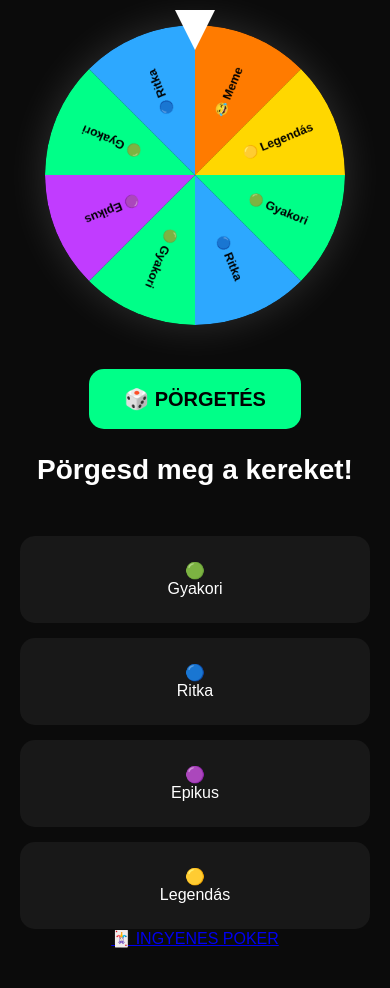
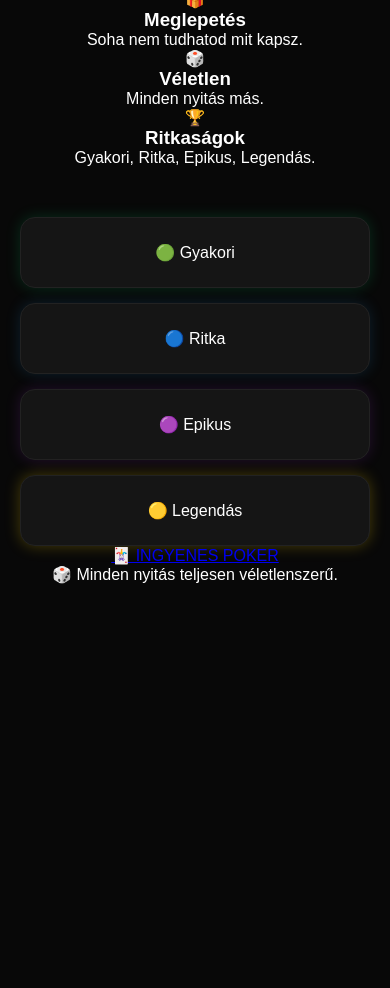
Before and after one commit to hurdabigdawe-bot/gif-shop, a plain HTML site: page index.html in a window 390 px wide. Shown: the part 479-1467 px from the top of the page. After the commit the page ends 1113 px from the top, so only its background shows below. Drawn offline with Linux system fonts and the light colour scheme.

Commit message:
Update index.html

```diff
--- a/index.html
+++ b/index.html
@@ -1,176 +1,18 @@
 <!DOCTYPE html>
 <html lang="hu">
 <head>
+
 <meta charset="UTF-8">
 <meta name="viewport" content="width=device-width, initial-scale=1.0">
-<title>🎁 Mystery GIF Box</title>
 
-<style>
+<title>🎁 Mystery Box</title>
 
-*{
-margin:0;
-padding:0;
-box-sizing:border-box;
-}
-
-body{
-background:#0b0b0b;
-font-family:Arial,Helvetica,sans-serif;
-color:white;
-overflow-x:hidden;
-}
-
-.hero{
-min-height:100vh;
-display:flex;
-justify-content:center;
-align-items:center;
-padding:40px 20px;
-}
-
-.container{
-max-width:1000px;
-width:100%;
-text-align:center;
-}
-
-.badge{
-display:inline-block;
-padding:12px 20px;
-background:#181818;
-border-radius:999px;
-color:#00ff88;
-margin-bottom:25px;
-}
-
-h1{
-font-size:70px;
-line-height:1.1;
-margin-bottom:20px;
-}
-
-h1 span{
-color:#00ff88;
-}
-
-.subtitle{
-max-width:700px;
-margin:auto;
-font-size:22px;
-line-height:1.7;
-color:#bbb;
-}
-
-.price{
-font-size:80px;
-font-weight:bold;
-color:gold;
-margin-top:30px;
-}
-
-.wheel-container{
-position:relative;
-width:400px;
-margin:40px auto;
-}
-
-.pointer{
-position:absolute;
-left:50%;
-transform:translateX(-50%);
-top:-15px;
-width:0;
-height:0;
-border-left:20px solid transparent;
-border-right:20px solid transparent;
-border-top:40px solid white;
-z-index:10;
-}
-
-#wheel{
-border-radius:50%;
-box-shadow:0 0 40px rgba(255,255,255,.15);
-}
-
-#spinBtn{
-padding:18px 35px;
-border:none;
-background:#00ff88;
-color:black;
-font-size:20px;
-font-weight:bold;
-border-radius:15px;
-cursor:pointer;
-}
-
-#spinBtn:hover{
-transform:scale(1.05);
-}
-
-#result{
-margin-top:25px;
-font-size:28px;
-font-weight:bold;
-}
-
-.buy-btn{
-display:none;
-margin-top:40px;
-padding:25px 50px;
-background:white;
-color:black;
-text-decoration:none;
-font-size:26px;
-font-weight:bold;
-border-radius:20px;
-}
-
-.buy-btn:hover{
-transform:scale(1.05);
-}
-
-.rarity-grid{
-display:grid;
-grid-template-columns:repeat(auto-fit,minmax(180px,1fr));
-gap:15px;
-margin-top:50px;
-}
-
-.rarity{
-background:#181818;
-padding:25px;
-border-radius:15px;
-}
-
-@media(max-width:768px){
-
-h1{
-font-size:42px;
-}
-
-.price{
-font-size:55px;
-}
-
-.wheel-container{
-width:300px;
-}
-
-#wheel{
-width:300px;
-height:300px;
-}
-
-.buy-btn{
-width:100%;
-}
-
-}
-
-</style>
+<link rel="stylesheet" href="style.css">
 
 </head>
 <body>
+
+<div class="background"></div>
 
 <section class="hero">
 
@@ -187,45 +29,51 @@ Nyisd ki a<br>
 
 <p class="subtitle">
 1000 Ft-ért egy teljesen véletlenszerű jutalom vár rád.
-Pörgesd meg a kereket és nézd meg a szerencséd!
+Minden nyitás egy új meglepetés.
 </p>
 
 <div class="price">
 1000 Ft
 </div>
 
-<div class="wheel-container">
+<div class="cards">
 
-<div class="pointer"></div>
+<div class="card">
+🎁
+<h3>Meglepetés</h3>
+<p>Soha nem tudhatod mit kapsz.</p>
+</div>
 
-<canvas id="wheel" width="400" height="400"></canvas>
+<div class="card">
+🎲
+<h3>Véletlen</h3>
+<p>Minden nyitás más.</p>
+</div>
+
+<div class="card">
+🏆
+<h3>Ritkaságok</h3>
+<p>Gyakori, Ritka, Epikus, Legendás.</p>
+</div>
 
 </div>
 
-<button id="spinBtn">
-🎲 PÖRGETÉS
-</button>
+<div class="rarities">
 
-<div id="result">
-Pörgesd meg a kereket!
+<div class="rarity common">
+🟢 Gyakori
 </div>
 
-<div class="rarity-grid">
-
-<div class="rarity">
-🟢<br>Gyakori
+<div class="rarity rare">
+🔵 Ritka
 </div>
 
-<div class="rarity">
-🔵<br>Ritka
+<div class="rarity epic">
+🟣 Epikus
 </div>
 
-<div class="rarity">
-🟣<br>Epikus
-</div>
-
-<div class="rarity">
-🟡<br>Legendás
+<div class="rarity legendary">
+🟡 Legendás
 </div>
 
 </div>
@@ -234,175 +82,26 @@ Pörgesd meg a kereket!
 class="buy-btn"
 href="https://hurdabigdawe.gumroad.com/l/pwjesa"
 target="_blank">
+
 🎁 KINYITOM A MYSTERY BOXOT
-  <a href="/poker/" class="poker-btn">
+
+</a>
+
+<a
+class="poker-btn"
+href="/poker/">
+
 🃏 INGYENES POKER
+
 </a>
-</a>
+
+<p class="footer-text">
+🎲 Minden nyitás teljesen véletlenszerű.
+</p>
 
 </div>
 
 </section>
 
-<script>
-
-const wheel = document.getElementById("wheel");
-const ctx = wheel.getContext("2d");
-
-const prizes = [
-"🟢 Gyakori",
-"🔵 Ritka",
-"🟢 Gyakori",
-"🟣 Epikus",
-"🟢 Gyakori",
-"🔵 Ritka",
-"😂 Meme",
-"🟡 Legendás"
-];
-
-const colors = [
-"#00ff88",
-"#2da8ff",
-"#00ff88",
-"#c13cff",
-"#00ff88",
-"#2da8ff",
-"#ff7b00",
-"#ffd700"
-];
-
-let spinning = false;
-let rotation = 0;
-
-function drawWheel(){
-
-const arc = (Math.PI*2)/prizes.length;
-
-for(let i=0;i<prizes.length;i++){
-
-ctx.beginPath();
-ctx.moveTo(200,200);
-
-ctx.arc(
-200,
-200,
-200,
-arc*i,
-arc*(i+1)
-);
-
-ctx.fillStyle = colors[i];
-ctx.fill();
-
-ctx.save();
-
-ctx.translate(200,200);
-ctx.rotate(arc*i+arc/2);
-
-ctx.fillStyle="#000";
-ctx.font="bold 16px Arial";
-ctx.textAlign="center";
-
-ctx.fillText(
-prizes[i],
-120,
-5
-);
-
-ctx.restore();
-
-}
-
-}
-
-drawWheel();
-
-function confetti(){
-
-for(let i=0;i<80;i++){
-
-const c=document.createElement("div");
-
-c.style.position="fixed";
-c.style.left=Math.random()*100+"vw";
-c.style.top="-20px";
-c.style.width="10px";
-c.style.height="10px";
-c.style.background=
-`hsl(${Math.random()*360},100%,50%)`;
-
-document.body.appendChild(c);
-
-c.animate(
-[
-{transform:"translateY(0px)"},
-{transform:"translateY(120vh) rotate(720deg)"}
-],
-{
-duration:3000+Math.random()*2000,
-easing:"linear"
-}
-);
-
-setTimeout(()=>{
-c.remove();
-},5000);
-
-}
-
-}
-
-document
-.getElementById("spinBtn")
-.addEventListener("click",()=>{
-
-if(spinning) return;
-
-spinning=true;
-
-const selected=
-Math.floor(
-Math.random()*prizes.length
-);
-
-const segment=
-360/prizes.length;
-
-const target=
-selected*segment;
-
-rotation=
-rotation+
-360*8+
-(360-target);
-
-wheel.style.transition=
-"transform 5s cubic-bezier(.17,.67,.15,1)";
-
-wheel.style.transform=
-`rotate(${rotation}deg)`;
-
-setTimeout(()=>{
-
-document
-.getElementById("result")
-.innerHTML=
-`🎉 Eredmény:<br><br>${prizes[selected]}`;
-
-document
-.querySelector(".buy-btn")
-.style.display=
-"inline-block";
-
-confetti();
-
-spinning=false;
-
-},5000);
-
-});
-
-</script>
-
 </body>
 </html>
```
